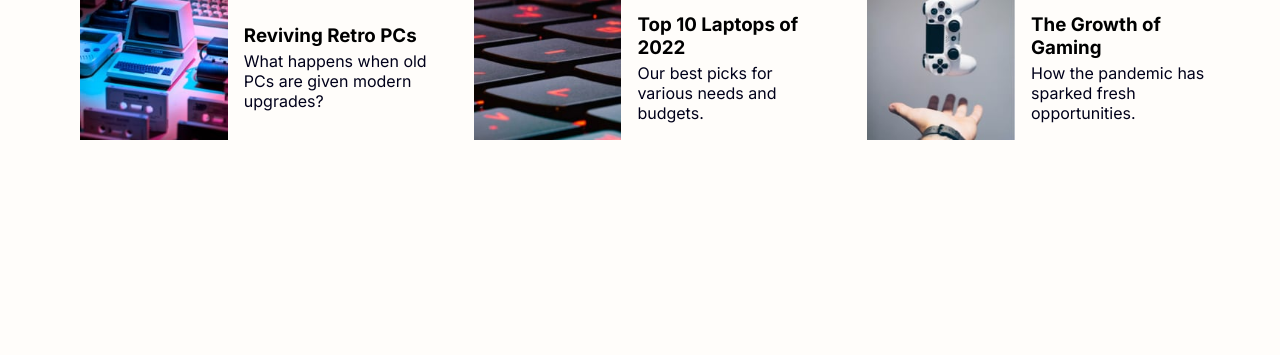
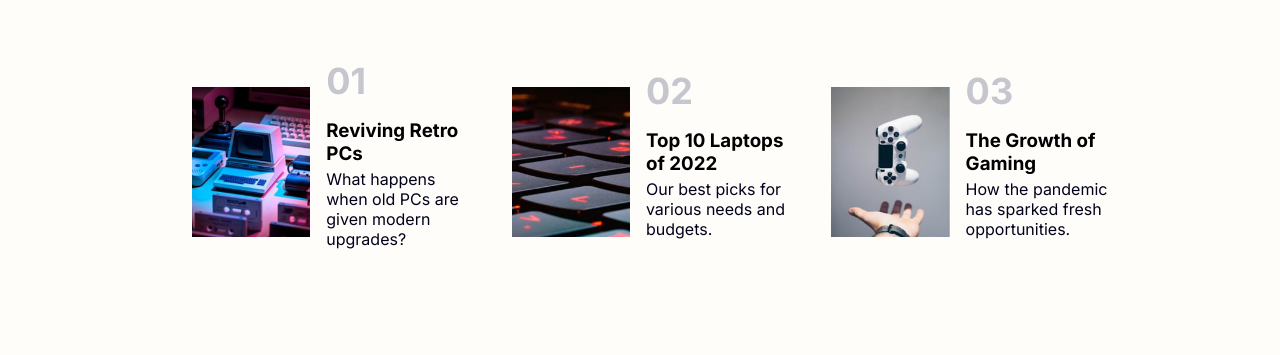
Before and after one commit to Julien879465/FM-news-homepage, a plain HTML site: page index.html in a window 1280 px wide. Shown: the part 940-1295 px from the top of the page. Before the commit the page ends 1158 px from the top, so only its background shows below. Drawn offline with Linux system fonts and the light colour scheme.

Commit message:
body margin

```diff
--- a/style.css
+++ b/style.css
@@ -168,6 +168,8 @@ p {
 @media screen and (min-width: 450px) {
     body {
         margin: 5rem;
+        margin-left: 12rem;
+        margin-right: 12rem;
 
     }
 
```
